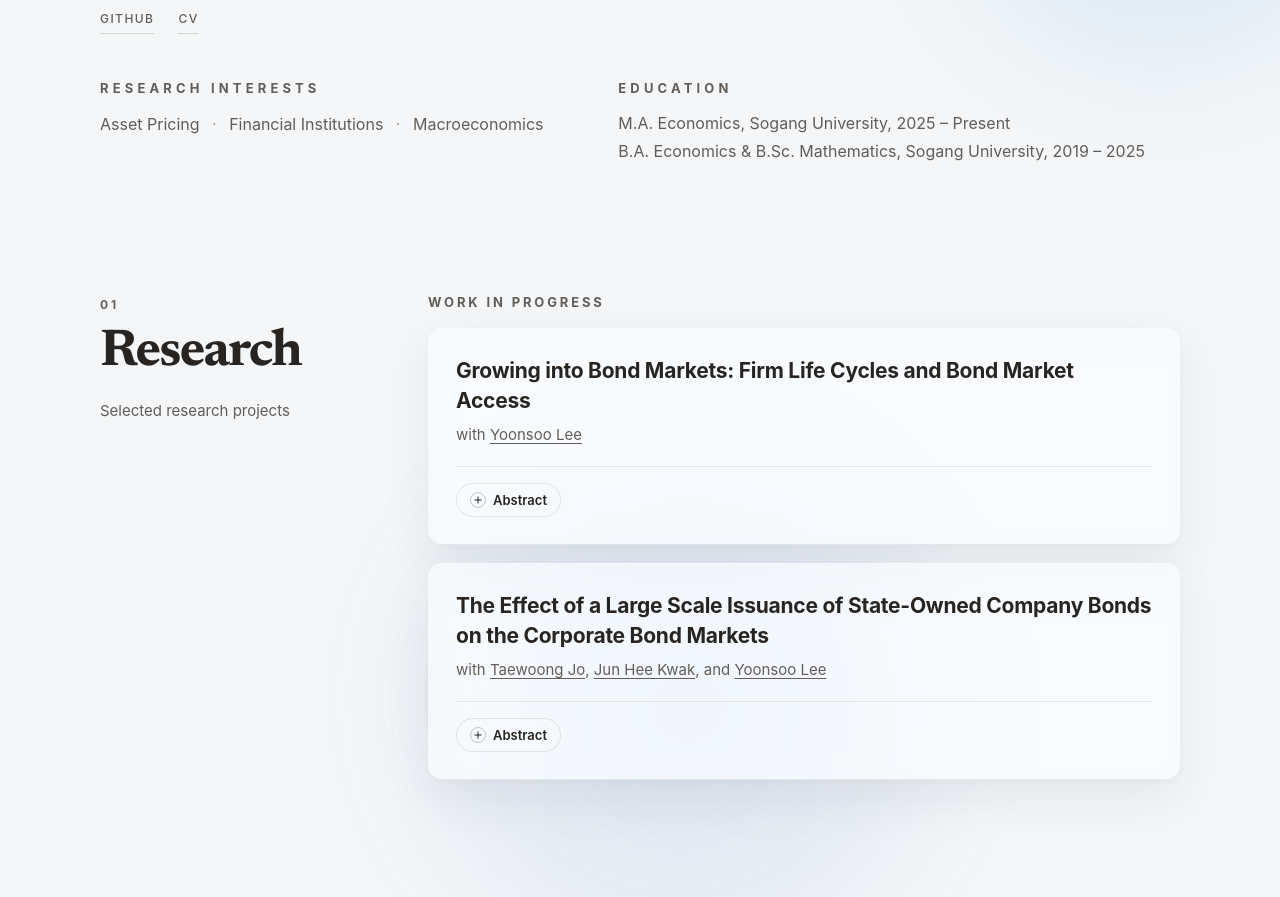
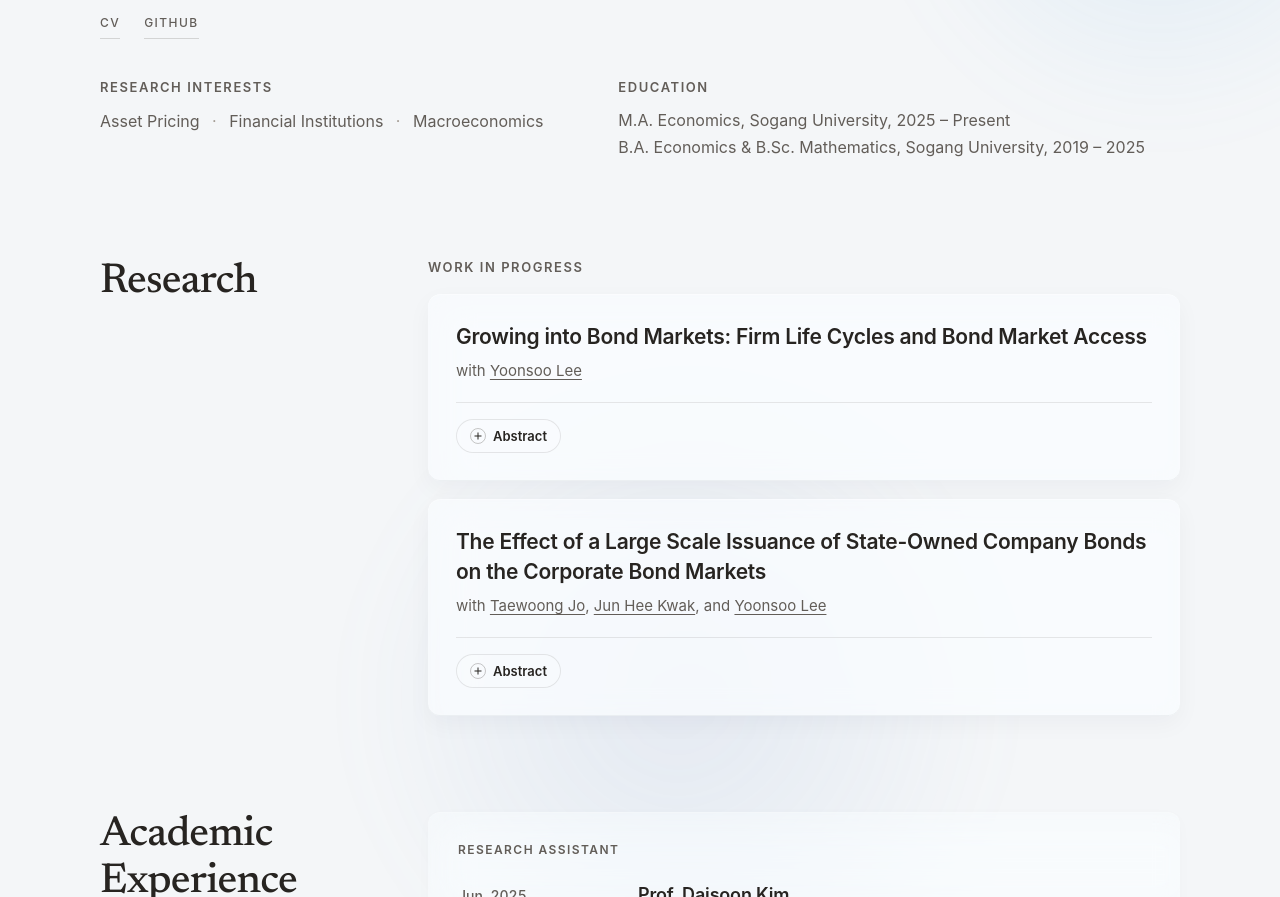
Before and after one commit to jeong-seho/jeong-seho.github.io, a Jekyll site: the page built from index.md, in a window 1280 px wide and 1400 px high, cut to the strip 503-1400 px from the top of the window. Built offline with Jekyll 4.4.1, drawn with Linux system fonts in a browser that asks for light colours; some web fonts are replaced; some of the changed text lies outside the part shown.

Commit message:
Update design components

```diff
--- a/assets/css/style.css
+++ b/assets/css/style.css
@@ -18,6 +18,7 @@
     --site-width: 1120px;
     --left-column: 672px;
     --photo-size: 312px;
+    --section-gap: 96px;
 
     --font-display: "Newsreader", Georgia, "Times New Roman", serif;
     --font-serif: "Pretendard", -apple-system, BlinkMacSystemFont, system-ui, sans-serif;
@@ -73,7 +74,7 @@
     left: -210px;
     width: 680px;
     height: 680px;
-    background: radial-gradient(circle, rgba(69, 116, 184, 0.24) 0%, rgba(69, 116, 184, 0.1) 46%, transparent 72%);
+    background: radial-gradient(circle, rgba(69, 116, 184, 0.14) 0%, rgba(69, 116, 184, 0.06) 46%, transparent 72%);
 }
 
 .background-orb--two {
@@ -81,7 +82,7 @@
     right: -150px;
     width: 540px;
     height: 540px;
-    background: radial-gradient(circle, rgba(76, 163, 222, 0.21) 0%, rgba(76, 163, 222, 0.08) 48%, transparent 72%);
+    background: radial-gradient(circle, rgba(76, 163, 222, 0.12) 0%, rgba(76, 163, 222, 0.045) 48%, transparent 72%);
 }
 
 .background-orb--three {
@@ -89,7 +90,7 @@
     left: 28%;
     width: 640px;
     height: 640px;
-    background: radial-gradient(circle, rgba(100, 140, 198, 0.19) 0%, rgba(100, 140, 198, 0.075) 48%, transparent 72%);
+    background: radial-gradient(circle, rgba(100, 140, 198, 0.11) 0%, rgba(100, 140, 198, 0.04) 48%, transparent 72%);
 }
 
 a {
@@ -273,8 +274,8 @@
     gap: 18px;
     font-family: var(--font-sans);
     font-size: 13px;
-    font-weight: 700;
-    letter-spacing: 0.14em;
+    font-weight: 600;
+    letter-spacing: 0.1em;
     text-transform: uppercase;
 }
 
@@ -339,20 +340,33 @@
 .home-hero {
     display: grid;
     grid-template-columns: minmax(0, var(--left-column)) var(--photo-size);
+    grid-template-areas:
+        "identity portrait"
+        "main portrait"
+        "details details";
     column-gap: clamp(40px, 7vw, 96px);
     align-items: start;
     padding-top: clamp(28px, 3.5vw, 40px);
 }
 
+.home-identity,
 .home-main {
     min-width: 0;
+}
+
+.home-identity {
+    grid-area: identity;
+}
+
+.home-main {
+    grid-area: main;
 }
 
 .home-name {
     margin: 0 0 20px;
     color: var(--text-main);
     font-family: var(--font-display);
-    font-size: 48px;
+    font-size: 52px;
     font-weight: 500;
     line-height: 1.1;
     letter-spacing: -0.015em;
@@ -417,6 +431,7 @@
 }
 
 .home-photo-wrap {
+    grid-area: portrait;
     display: flex;
     justify-content: flex-end;
     align-items: flex-start;
@@ -428,8 +443,8 @@
     padding: 5px;
     border-radius: 50%;
     box-shadow:
-        0 18px 44px rgba(42, 58, 78, 0.08),
-        0 2px 8px rgba(42, 58, 78, 0.035);
+        0 10px 28px rgba(42, 58, 78, 0.045),
+        0 1px 4px rgba(42, 58, 78, 0.02);
 }
 
 .home-photo-frame > .liquid-glass__tint {
@@ -438,10 +453,10 @@
 
 .home-photo-frame > .liquid-glass__specular {
     box-shadow:
-        inset 0 1px 0 rgba(255, 255, 255, 0.3),
-        inset 0 -1px 0 rgba(50, 57, 66, 0.09),
-        inset 1px 0 0 rgba(255, 255, 255, 0.1),
-        inset -1px 0 0 rgba(255, 255, 255, 0.08);
+        inset 0 1px 0 rgba(255, 255, 255, 0.22),
+        inset 0 -1px 0 rgba(50, 57, 66, 0.06),
+        inset 1px 0 0 rgba(255, 255, 255, 0.08),
+        inset -1px 0 0 rgba(255, 255, 255, 0.06);
 }
 
 .home-photo {
@@ -455,11 +470,11 @@
 }
 
 .home-details {
-    grid-column: 1 / -1;
+    grid-area: details;
     display: grid;
     grid-template-columns: minmax(0, 0.9fr) minmax(0, 1.1fr);
-    gap: 32px 64px;
-    margin-top: 48px;
+    gap: 28px 64px;
+    margin-top: 40px;
     font-family: var(--font-sans);
 }
 
@@ -468,15 +483,15 @@
 }
 
 .block-title {
-    margin: 0 0 16px;
+    margin: 0 0 12px;
     padding: 0;
     border: 0;
     color: var(--text-muted);
     font-family: var(--font-sans);
     font-size: 13px;
-    font-weight: 700;
-    line-height: 1;
-    letter-spacing: 0.32em;
+    font-weight: 600;
+    line-height: 1.3;
+    letter-spacing: 0.12em;
     text-transform: uppercase;
 }
 
@@ -552,11 +567,7 @@
     grid-template-columns: minmax(180px, 240px) minmax(0, 1fr);
     gap: clamp(42px, 7vw, 88px);
     align-items: start;
-    padding-top: 20px;
-}
-
-.research-section {
-    margin-top: 108px;
+    margin-top: var(--section-gap);
 }
 
 .research-intro,
@@ -565,36 +576,17 @@
     top: 88px;
 }
 
-.research-kicker,
-.experience-kicker {
-    margin: 0 0 10px;
-    color: var(--text-muted);
-    font-family: var(--font-sans);
-    font-size: 12px;
-    font-weight: 700;
-    letter-spacing: 0.24em;
-    text-transform: uppercase;
-}
-
 .research-intro .section-title,
 .experience-intro .section-title {
     margin: 0;
     color: var(--text-main);
     font-family: var(--font-display);
-    font-size: clamp(36px, 4.3vw, 52px);
-    font-weight: 700;
-    line-height: 1.08;
-    letter-spacing: -0.035em;
+    font-size: clamp(38px, 3.4vw, 42px);
+    font-weight: 500;
+    line-height: 1.12;
+    letter-spacing: -0.02em;
     font-optical-sizing: auto;
-}
-
-.research-description,
-.experience-description {
-    max-width: 220px;
-    margin: 18px 0 0;
-    color: var(--text-muted);
-    font-size: 15px;
-    line-height: 1.65;
+    text-wrap: balance;
 }
 
 .research-content,
@@ -607,9 +599,9 @@
     color: var(--text-muted);
     font-family: var(--font-sans);
     font-size: 13px;
-    font-weight: 700;
-    line-height: 1.2;
-    letter-spacing: 0.22em;
+    font-weight: 600;
+    line-height: 1.3;
+    letter-spacing: 0.12em;
     text-transform: uppercase;
 }
 
@@ -619,10 +611,8 @@
 }
 
 .paper-card {
-    border-radius: 14px;
-    box-shadow:
-        0 18px 48px rgba(42, 58, 78, 0.075),
-        0 2px 8px rgba(42, 58, 78, 0.035);
+    border-radius: 12px;
+    box-shadow: 0 8px 24px rgba(20, 35, 55, 0.04);
 }
 
 .paper-card > .liquid-glass__tint {
@@ -631,10 +621,10 @@
 
 .paper-card > .liquid-glass__specular {
     box-shadow:
-        inset 0 1px 0 rgba(255, 255, 255, 0.44),
-        inset 0 -1px 0 rgba(48, 54, 62, 0.09),
-        inset 1px 0 0 rgba(255, 255, 255, 0.14),
-        inset -1px 0 0 rgba(255, 255, 255, 0.12);
+        inset 0 1px 0 rgba(255, 255, 255, 0.32),
+        inset 0 -1px 0 rgba(48, 54, 62, 0.055),
+        inset 1px 0 0 rgba(255, 255, 255, 0.1),
+        inset -1px 0 0 rgba(255, 255, 255, 0.08);
 }
 
 .paper-card-content {
@@ -645,8 +635,8 @@
     margin: 0;
     color: var(--text-main);
     font-family: var(--font-serif);
-    font-size: clamp(18px, 2.2vw, 21px);
-    font-weight: 700;
+    font-size: clamp(20px, 2.2vw, 21px);
+    font-weight: 600;
     line-height: 1.42;
     letter-spacing: -0.012em;
 }
@@ -758,27 +748,21 @@
    Academic Experience
 ============================================================ */
 
-.experience-section {
-    margin-top: 132px;
-}
-
 .experience-sheet {
-    border-radius: 14px;
-    box-shadow:
-        0 18px 48px rgba(42, 58, 78, 0.065),
-        0 2px 8px rgba(42, 58, 78, 0.03);
+    border-radius: 12px;
+    box-shadow: 0 4px 16px rgba(20, 35, 55, 0.02);
 }
 
 .experience-sheet > .liquid-glass__tint {
-    background: rgba(248, 251, 254, 0.58);
+    background: rgba(248, 251, 254, 0.5);
 }
 
 .experience-sheet > .liquid-glass__specular {
     box-shadow:
-        inset 0 1px 0 rgba(255, 255, 255, 0.4),
-        inset 0 -1px 0 rgba(48, 54, 62, 0.075),
-        inset 1px 0 0 rgba(255, 255, 255, 0.12),
-        inset -1px 0 0 rgba(255, 255, 255, 0.1);
+        inset 0 1px 0 rgba(255, 255, 255, 0.24),
+        inset 0 -1px 0 rgba(48, 54, 62, 0.04),
+        inset 1px 0 0 rgba(255, 255, 255, 0.06),
+        inset -1px 0 0 rgba(255, 255, 255, 0.05);
 }
 
 .experience-sheet-content {
@@ -796,9 +780,9 @@
     color: var(--text-muted);
     font-family: var(--font-sans);
     font-size: 12px;
-    font-weight: 700;
+    font-weight: 600;
     line-height: 1.3;
-    letter-spacing: 0.2em;
+    letter-spacing: 0.12em;
     text-transform: uppercase;
 }
 
@@ -810,8 +794,8 @@
 
 .experience-item {
     display: grid;
-    grid-template-columns: minmax(112px, 132px) minmax(0, 1fr);
-    gap: clamp(22px, 4vw, 40px);
+    grid-template-columns: 156px minmax(0, 1fr);
+    gap: 24px;
     align-items: baseline;
     padding: 20px 0 0;
 }
@@ -832,7 +816,7 @@
     color: var(--text-muted);
     font-family: var(--font-sans);
     font-size: 14px;
-    font-weight: 600;
+    font-weight: 500;
     line-height: 1.5;
     font-variant-numeric: tabular-nums;
     white-space: nowrap;
@@ -842,8 +826,8 @@
     margin: 0;
     color: var(--text-main);
     font-family: var(--font-sans);
-    font-size: 19px;
-    font-weight: 700;
+    font-size: 18px;
+    font-weight: 600;
     line-height: 1.4;
     letter-spacing: -0.01em;
 }
@@ -878,46 +862,43 @@
 }
 
 @media (max-width: 860px) {
+    :root {
+        --photo-size: 180px;
+        --section-gap: 88px;
+    }
+
     .home-hero {
         grid-template-columns: 1fr;
-        row-gap: 34px;
+        grid-template-areas:
+            "identity"
+            "portrait"
+            "main"
+            "details";
+        row-gap: 24px;
     }
 
     .home-photo-wrap {
-        order: -1;
         justify-content: flex-start;
     }
 
-    .home-photo-frame {
-        width: 230px;
-        height: 230px;
-        padding: 5px;
+    .home-intro {
+        margin-top: 0;
     }
 
     .home-details {
         grid-template-columns: 1fr;
-        margin-top: 6px;
+        margin-top: 8px;
     }
 
     .research-section,
     .experience-section {
         grid-template-columns: 1fr;
-        gap: 38px;
-        margin-top: 88px;
+        gap: 24px;
     }
 
     .research-intro,
     .experience-intro {
         position: static;
-    }
-
-    .research-description,
-    .experience-description {
-        max-width: 420px;
-    }
-
-    .experience-section {
-        margin-top: 96px;
     }
 }
 
@@ -966,10 +947,6 @@
         font-size: 40px;
     }
 
-    .home-intro {
-        margin-top: 24px;
-    }
-
     .home-intro,
     .home-contact {
         font-size: 19px;
@@ -977,12 +954,11 @@
 
     .block-title {
         font-size: 12px;
-        letter-spacing: 0.25em;
     }
 
-    .research-section,
-    .experience-section {
-        padding-top: 8px;
+    .research-intro .section-title,
+    .experience-intro .section-title {
+        font-size: 34px;
     }
 
     .experience-item {
@@ -996,30 +972,16 @@
 }
 
 @media (max-width: 430px) {
-    .home-photo-frame {
-        width: 200px;
-        height: 200px;
-        padding: 4px;
+    :root {
+        --photo-size: 160px;
     }
 
-    .home-name {
-        font-size: 36px;
-    }
-
-    .paper-card {
-        border-radius: 12px;
-    }
-
-    .experience-sheet {
-        border-radius: 12px;
+    .home-photo-frame {
+        padding: 4px;
     }
 
     .experience-sheet-content {
         padding: 20px;
-    }
-
-    .experience-entry-title {
-        font-size: 18px;
     }
 }
 
--- a/index.md
+++ b/index.md
@@ -7,12 +7,23 @@
 <!-- HOME SECTION -->
 
 <section id="home" class="home-hero page-section">
-    <div class="home-main">
+    <header class="home-identity">
         <h1 class="home-name">Seho <span class="home-family-name">Jeong</span></h1>
 
         <p class="home-position">Master's Student in Economics</p>
         <p class="home-affiliation">Sogang University</p>
+    </header>
 
+    <aside class="home-photo-wrap">
+        <div class="home-photo-frame liquid-glass">
+            <span class="liquid-glass__refract liquid-glass__refract--profile" aria-hidden="true"></span>
+            <span class="liquid-glass__tint" aria-hidden="true"></span>
+            <span class="liquid-glass__specular" aria-hidden="true"></span>
+            <img src="/assets/img/profile.jpeg" alt="Seho Jeong" class="home-photo liquid-glass__content">
+        </div>
+    </aside>
+
+    <div class="home-main">
         <p class="home-intro">
             I am applying to Ph.D. programs in Economics and Finance for Fall 2027 admission. I am interested in quantitatively analyzing how <span class="home-intro-emphasis">financial markets interact with the macroeconomy</span>. My research focuses on how frictions faced by <span class="home-intro-emphasis">firms and financial intermediaries</span> shape asset prices, financing conditions, and the allocation of capital.
         </p>
@@ -22,19 +33,10 @@
         </p>
 
         <nav class="home-links" aria-label="Profile links">
+            <a class="home-link" href="{{ '/assets/cv/cv.pdf' | relative_url }}">CV</a>
             <a class="home-link" href="https://github.com/jeong-seho">GitHub</a>
-            <a class="home-link" href="{{ '/assets/cv/cv.pdf' | relative_url }}">CV</a>
         </nav>
     </div>
-
-    <aside class="home-photo-wrap">
-        <div class="home-photo-frame liquid-glass">
-            <span class="liquid-glass__refract liquid-glass__refract--profile" aria-hidden="true"></span>
-            <span class="liquid-glass__tint" aria-hidden="true"></span>
-            <span class="liquid-glass__specular" aria-hidden="true"></span>
-            <img src="/assets/img/profile.jpeg" alt="Seho Jeong" class="home-photo liquid-glass__content">
-        </div>
-    </aside>
 
     <div class="home-details">
         <section class="home-block">
@@ -56,15 +58,13 @@
 
 <!-- RESEARCH SECTION -->
 
-<section id="research" class="research-section page-section">
+<section id="research" class="research-section page-section" aria-labelledby="research-title">
     <div class="research-intro">
-        <p class="research-kicker">01</p>
-        <h1 class="section-title">Research</h1>
-        <p class="research-description">Selected research projects</p>
+        <h2 id="research-title" class="section-title">Research</h2>
     </div>
 
     <div class="research-content">
-        <h2 class="research-group-title">Work in Progress</h2>
+        <h3 class="research-group-title">Work in Progress</h3>
 
         <div class="paper-list">
             <article class="paper-card liquid-glass">
@@ -74,7 +74,7 @@
 
                 <div class="paper-card-content liquid-glass__content">
                     <div class="paper-header">
-                        <h3 class="paper-title">Growing into Bond Markets: Firm Life Cycles and Bond Market Access</h3>
+                        <h4 class="paper-title">Growing into Bond Markets: Firm Life Cycles and Bond Market Access</h4>
                         <p class="paper-authors">
                             with
                             <a href="https://sites.google.com/view/yoonsoolee/" target="_blank" rel="noopener noreferrer">Yoonsoo Lee</a>
@@ -119,7 +119,7 @@
 
                 <div class="paper-card-content liquid-glass__content">
                     <div class="paper-header">
-                        <h3 class="paper-title">The Effect of a Large Scale Issuance of State-Owned Company Bonds on the Corporate Bond Markets</h3>
+                        <h4 class="paper-title">The Effect of a Large Scale Issuance of State-Owned Company Bonds on the Corporate Bond Markets</h4>
                         <p class="paper-authors">
                             with
                             <a href="https://taewoongjo72.github.io/" target="_blank" rel="noopener noreferrer">Taewoong Jo</a>,
@@ -152,9 +152,7 @@
 
 <section id="experience" class="experience-section page-section" aria-labelledby="experience-title">
     <div class="experience-intro">
-        <p class="experience-kicker" aria-hidden="true">02</p>
         <h2 id="experience-title" class="section-title">Academic Experience</h2>
-        <p class="experience-description">Research and teaching appointments</p>
     </div>
 
     <div class="experience-content">
@@ -170,6 +168,26 @@
                     <ul class="experience-list">
                         <!-- Replace this placeholder with each research appointment. -->
                         <li class="experience-item">
+                            <p class="experience-period">Jun. 2025</p>
+
+                            <div class="experience-details">
+                                <h4 class="experience-entry-title">Prof. Daisoon Kim</h4>
+                                <p class="experience-affiliation">Economics · North Carolina State University</p>
+                                <p class="experience-note">Project or research area to be updated.</p>
+                            </div>
+                        </li>
+
+                        <li class="experience-item">
+                            <p class="experience-period">Sep. 2024 – Feb. 2025</p>
+
+                            <div class="experience-details">
+                                <h4 class="experience-entry-title">Prof. Sungbin Sohn</h4>
+                                <p class="experience-affiliation">Economics · Sogang University</p>
+                                <p class="experience-note">Project or research area to be updated.</p>
+                            </div>
+                        </li>
+
+                        <li class="experience-item">
                             <p class="experience-period">Sep. 2023 – Feb. 2025</p>
 
                             <div class="experience-details">
@@ -180,27 +198,7 @@
                         </li>
 
                         <li class="experience-item">
-                            <p class="experience-period">Jun. 2025</p>
-
-                            <div class="experience-details">
-                                <h4 class="experience-entry-title">Prof. Daisoon Kim</h4>
-                                <p class="experience-affiliation">Economics · North Carolina State University</p>
-                                <p class="experience-note">Project or research area to be updated.</p>
-                            </div>
-                        </li>
-
-                        <li class="experience-item">
-                            <p class="experience-period">Sep. 2024 - Feb. 2025</p>
-
-                            <div class="experience-details">
-                                <h4 class="experience-entry-title">Prof. Sungbin Sohn</h4>
-                                <p class="experience-affiliation">Economics · Sogang University</p>
-                                <p class="experience-note">Project or research area to be updated.</p>
-                            </div>
-                        </li>
-
-                        <li class="experience-item">
-                            <p class="experience-period">Jul. 2023 - Aug. 2023</p>
+                            <p class="experience-period">Jul. 2023 – Aug. 2023</p>
 
                             <div class="experience-details">
                                 <h4 class="experience-entry-title">Prof. Jaeho Kim</h4>
@@ -217,6 +215,16 @@
                     <ul class="experience-list">
                         <!-- Replace this placeholder with each teaching appointment. -->
                         <li class="experience-item">
+                            <p class="experience-period">2026</p>
+
+                            <div class="experience-details">
+                                <h4 class="experience-entry-title">Prof. Jinwon Kim</h4>
+                                <p class="experience-affiliation">Economics · Sogang University</p>
+                                <p class="experience-note">Principle of Economics I, Transportation Economics, Urban Economics</p>
+                            </div>
+                        </li>
+
+                        <li class="experience-item">
                             <p class="experience-period">2025</p>
 
                             <div class="experience-details">
@@ -225,16 +233,6 @@
                                 <p class="experience-note">Macroeconomics I, Topics on Business Cycle</p>
                             </div>
                         </li>
-
-                        <li class="experience-item">
-                            <p class="experience-period">2026</p>
-
-                            <div class="experience-details">
-                                <h4 class="experience-entry-title">Prof. Jinwon Kim</h4>
-                                <p class="experience-affiliation">Economics · Sogang University</p>
-                                <p class="experience-note">Principle of Economics I, Transportation Economics, Urban Economics</p>
-                            </div>
-                        </li>
                     </ul>
                 </section>
             </div>
```
